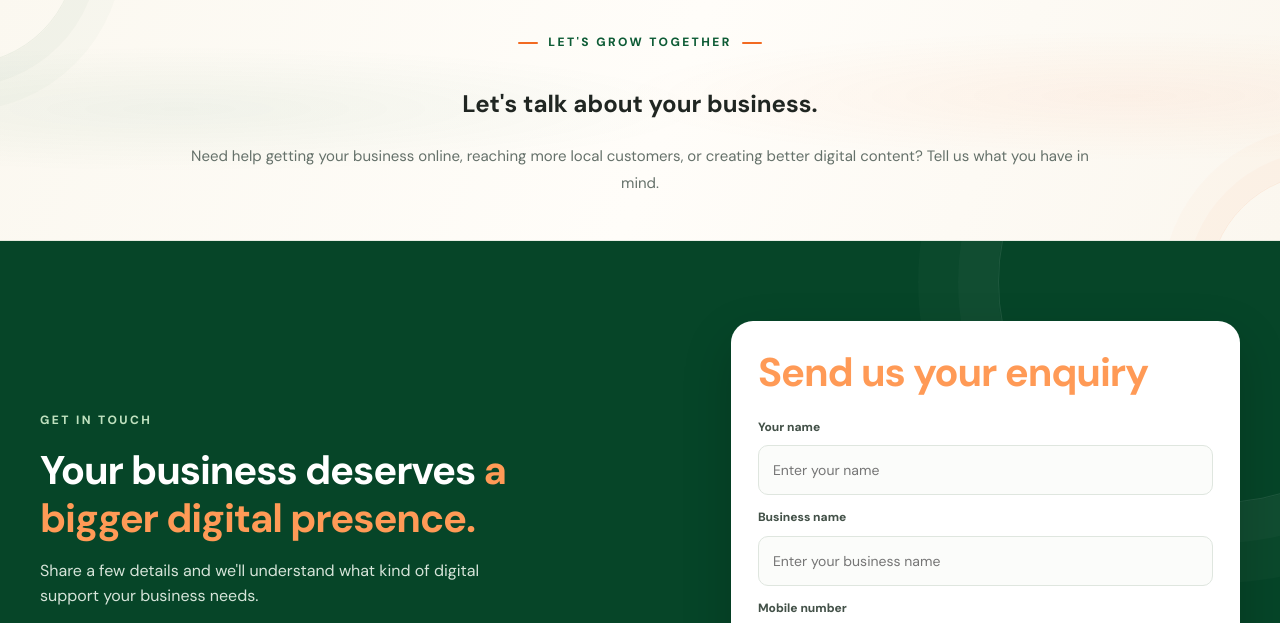
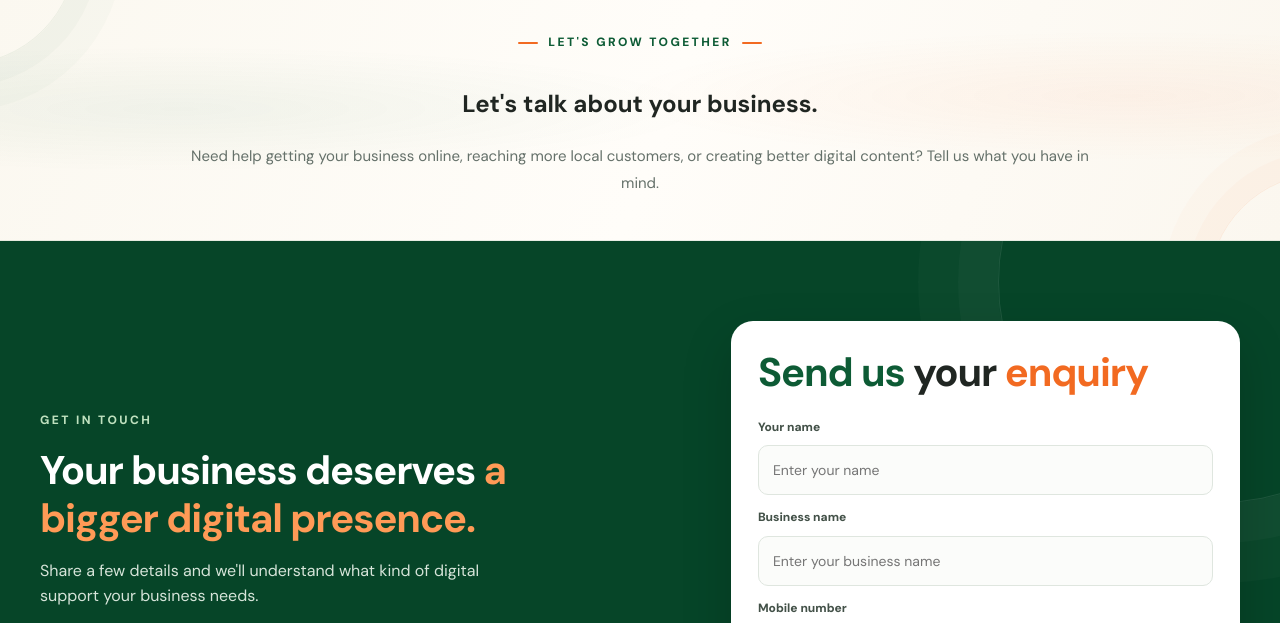
Before and after one commit to nirajsharmadm/bazaarvistaar, a plain HTML site: page contact.html in a window 1280 px wide. Shown: the part 119-742 px from the top of the page. Drawn offline with Linux system fonts and the light colour scheme.

Commit message:
Style enquiry heading with brand green dark and orange

```diff
--- a/styles.css
+++ b/styles.css
@@ -1312,3 +1312,8 @@ a{color:inherit;text-decoration:none}.container{width:min(1200px,calc(100% - 48p
   visibility:visible;
   opacity:1;
 }
+
+/* Enquiry heading follows the BazaarVistaar three-colour headline palette */
+.enquiry-form > h2 .heading-green{color:#0d5b35}
+.enquiry-form > h2 .heading-dark{color:#202622}
+.enquiry-form > h2 .heading-orange{color:#f26a21}
```
